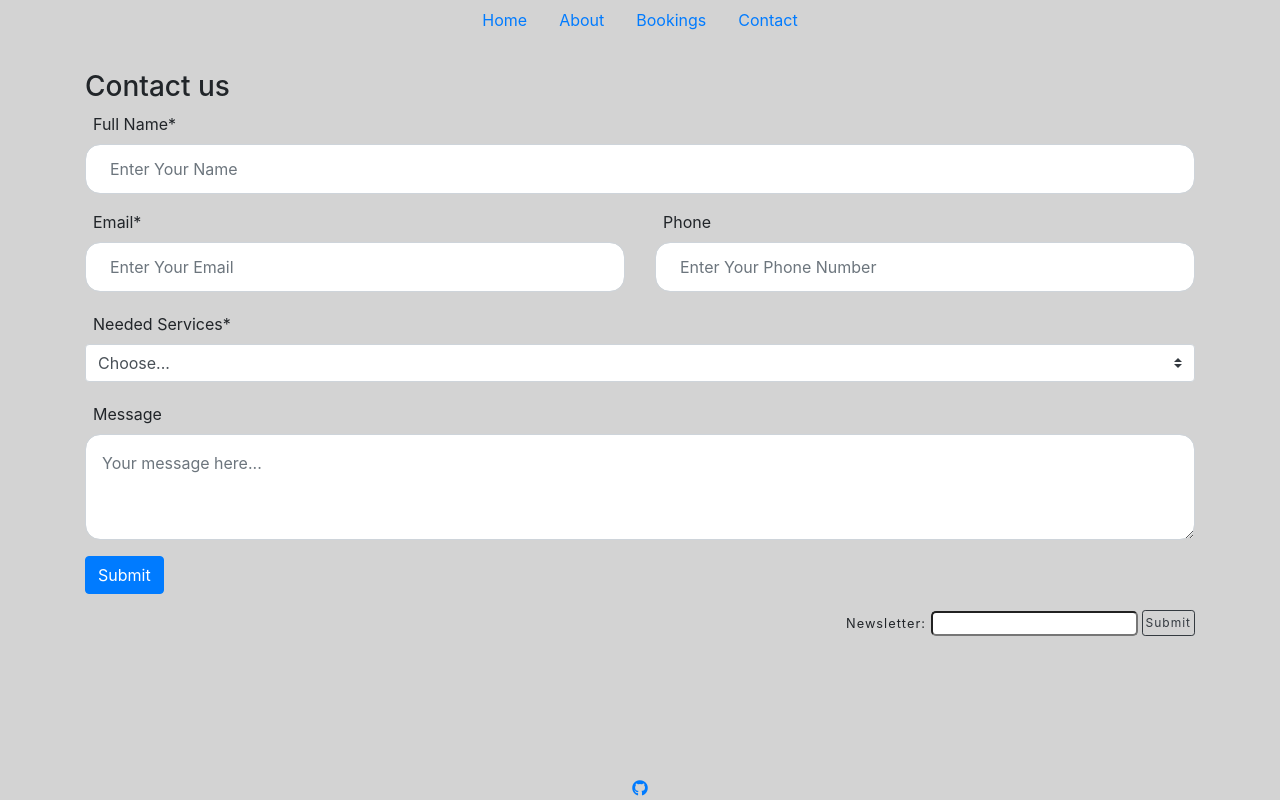
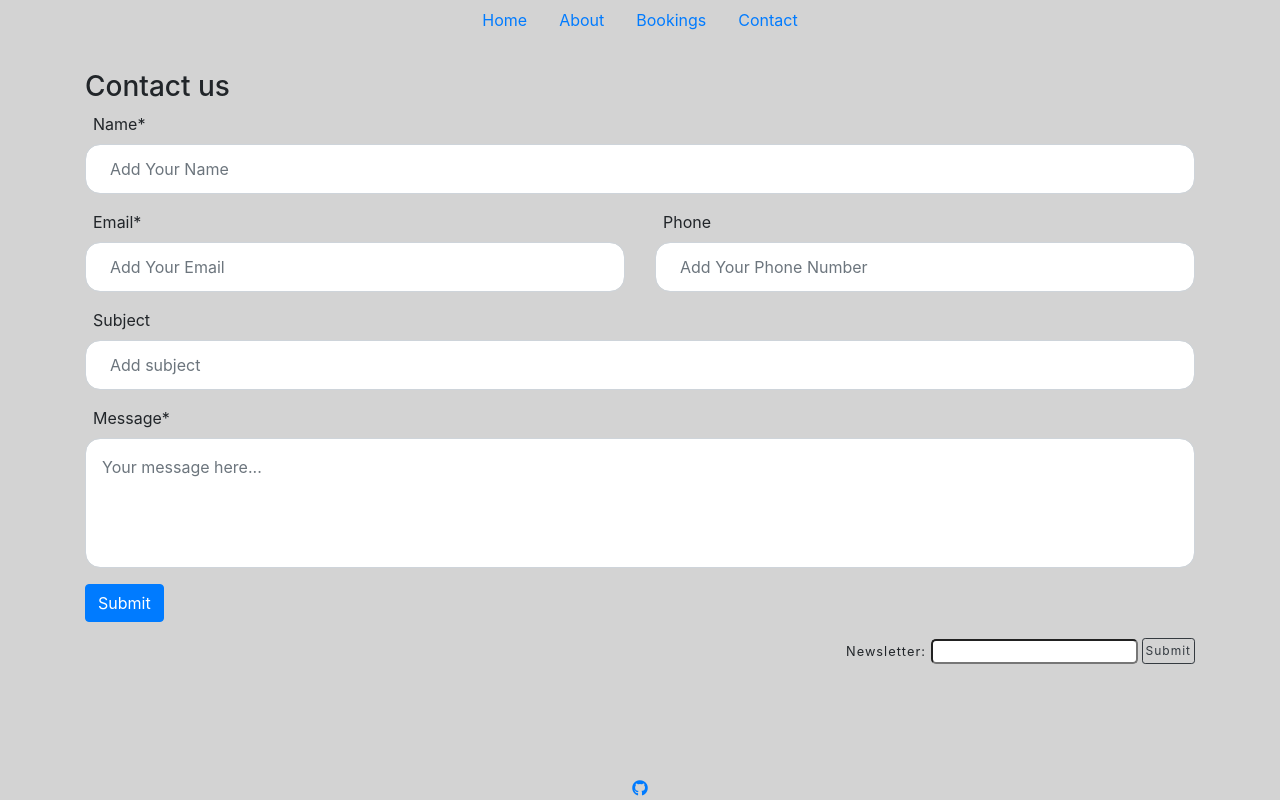
Before and after one commit to milosrancic/reactjs-website, a React (Create React App) app: page /contact in a window 1280 px wide. Built offline with nearby package versions, Linux system fonts and the light colour scheme.

Commit message:
layout is all done, needs tiny editing in the end

```diff
--- a/src/components/Contact.js
+++ b/src/components/Contact.js
@@ -8,14 +8,15 @@ const Contact = () => {
       <form>
         <div className="form-group">
           <label htmlFor="fullName" className="float-left ml-2">
-            Full Name*
+            Name*
           </label>
           <input
             type="text"
-            className="form-control p-4"
+            className="form-control p-4 require"
             id="fullName"
             aria-describedby="fullName"
-            placeholder="Enter Your Name"
+            placeholder="Add Your Name"
+            required
           />
         </div>
         <div className="form-group">
@@ -25,10 +26,11 @@ const Contact = () => {
                 Email*
               </label>
               <input
-                type="text"
+                type="email"
                 className="form-control p-4"
                 id="email"
-                placeholder="Enter Your Email"
+                placeholder="Add Your Email"
+                required
               />
             </div>
             <div className="col">
@@ -39,28 +41,22 @@ const Contact = () => {
                 type="text"
                 className="form-control p-4"
                 id="number"
-                placeholder="Enter Your Phone Number"
+                placeholder="Add Your Phone Number"
               />
             </div>
           </div>
         </div>
 
         <div className="form-group">
-          <label
-            className="my-1 mr-2 float-left ml-2"
-            htmlFor="inlineFormCustomSelectPref"
-          >
-            Needed Services*
+          <label htmlFor="subject" className="float-left ml-2">
+            Subject
           </label>
-          <select
-            className="custom-select my-1 mr-sm-2"
-            id="inlineFormCustomSelectPref"
-          >
-            <option defaultValue>Choose...</option>
-            <option value="1">One</option>
-            <option value="2">Two</option>
-            <option value="3">Three</option>
-          </select>
+          <input
+            type="text"
+            className="form-control p-4"
+            id="subject"
+            placeholder="Add subject"
+          />
         </div>
 
         <div className="form-group">
@@ -68,13 +64,14 @@ const Contact = () => {
             htmlFor="exampleFormControlTextarea1"
             className="float-left ml-2"
           >
-            Message
+            Message*
           </label>
           <textarea
             className="form-control p-3"
             id="exampleFormControlTextarea1"
-            rows="3"
+            rows="4"
             placeholder="Your message here..."
+            required
           />
         </div>
 
--- a/src/styles/Contact.css
+++ b/src/styles/Contact.css
@@ -24,12 +24,6 @@
   outline: none;
 }
 
-
-/* .custom-select {
-  border-radius: 15px;
-  padding: 20px;
-  -webkit-appearance: none;
-  -moz-appearance: none;
-  appearance: none;
-  font-size: 1em;
-} */
+textarea {
+  resize: none;
+}
```
